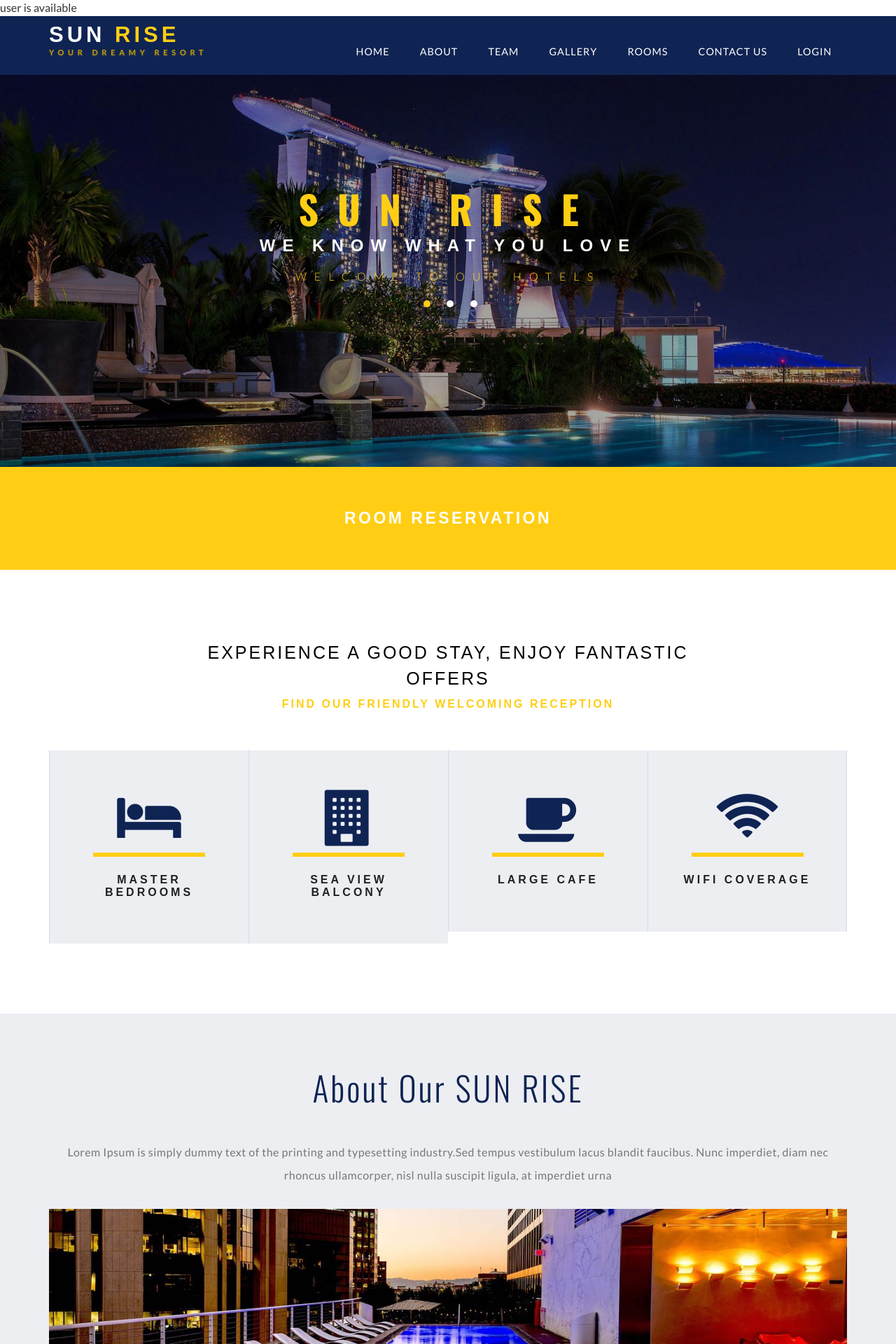
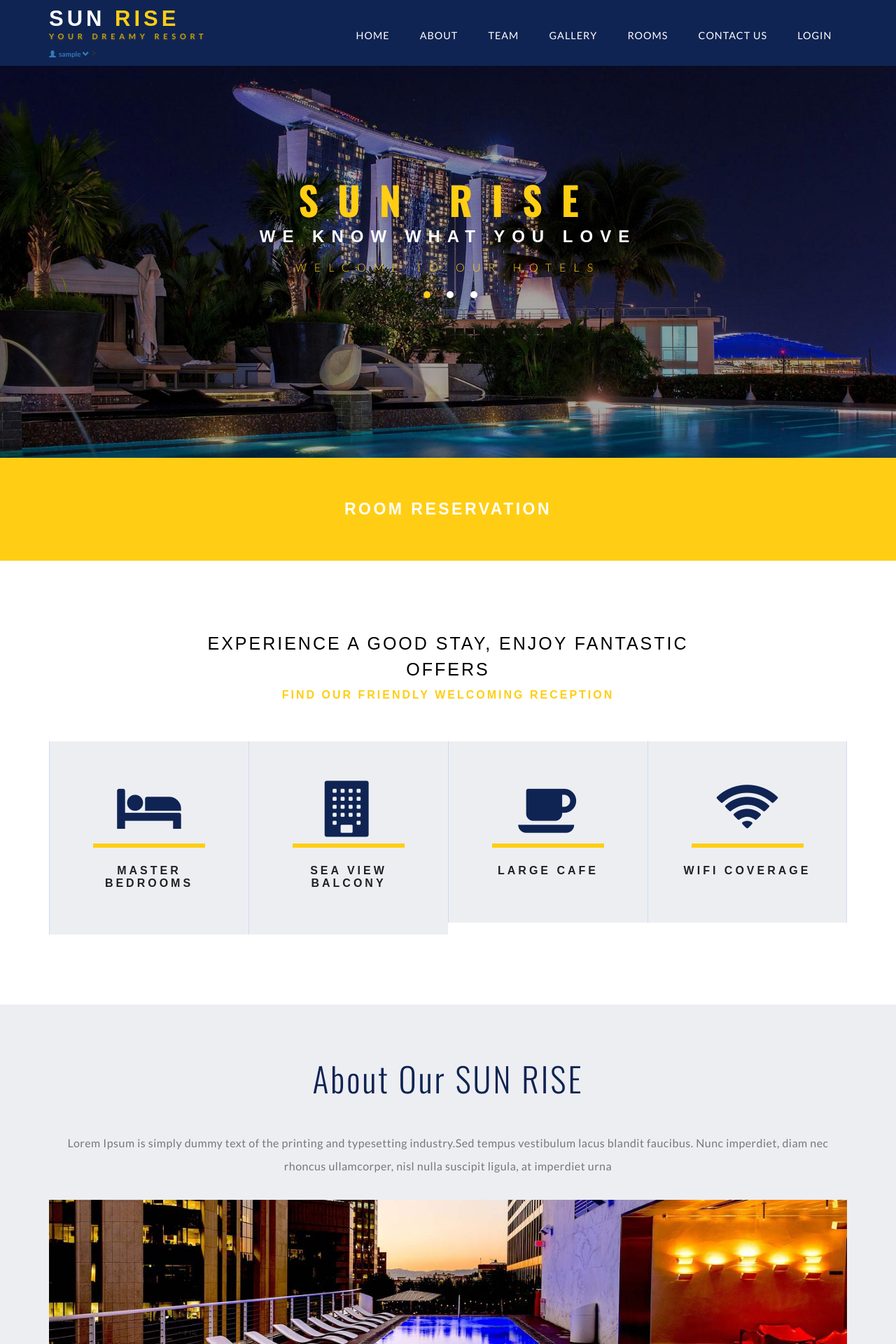
Before and after one commit to hiren1995/Hotel-Management, a PHP site: page /index.php in a window 1280 px wide. Shown: the top 1920 px of the page at 70% size. Run offline with PHP 8.4, Linux system fonts and the light colour scheme; a user stored in the database is signed in; some web fonts are replaced.

Commit message:
Home page changes
added username on home page and logout option after login

```diff
--- a/Hotel/index.php
+++ b/Hotel/index.php
@@ -1,10 +1,5 @@
 <?php
  session_start();
- if(isset($_SESSION["user"]))
- {
-			echo("user is available");
- }
-
 include('db.php');
 ?>
 <!DOCTYPE html>
@@ -47,7 +42,24 @@ include('db.php');
 						<span class="icon-bar"></span>
 						<span class="icon-bar"></span>
 					</button>
-					<h1><a class="navbar-brand" href="index.php">SUN <span>RISE</span><p class="logo_w3l_agile_caption">Your Dreamy Resort</p></a></h1>
+					<h1>
+						<a class="navbar-brand" href="index.php">SUN <span>RISE</span><p class="logo_w3l_agile_caption">Your Dreamy Resort</p></a>
+				</h1>
+<?php if(isset($_SESSION["user"])): ?>
+<display   <li class="dropdown">
+                    <a href="#" class="dropdown-toggle" style="font-size: x-small;" data-toggle="dropdown">
+                        <span class="glyphicon glyphicon-user"></span>
+                        <strong><?php  echo($_SESSION['user']) ?></strong>
+                        <span class="glyphicon glyphicon-chevron-down"></span>
+                    </a>
+                    <ul class="dropdown-menu">
+										<li><a href="admin/logout.php"><i class="fa fa-sign-out fa-fw"></i> Logout</a>
+                    </ul>
+                </li>>
+<?php else: ?>
+<display>
+<?php endif; ?>
+
 				</div>
 				<!-- Collect the nav links, forms, and other content for toggling -->
 				<div class="collapse navbar-collapse navbar-right" id="bs-example-navbar-collapse-1">
@@ -63,8 +75,10 @@ include('db.php');
 						</ul>
 					</nav>
 				</div>
+				<div class="nav navbar-nav navbar-right">
+
+				</div>
 			</nav>
-
 		</div>
 	</div>
 <!-- //header -->
@@ -520,8 +534,7 @@ include('db.php');
 					</script>
 <!-- //gallery popup -->
 <!-- start-smoth-scrolling -->
-<script type="text/javascript" src="js/move-top.js"></script>
-<script type="text/javascript" src="js/easing.js"></script>
+<!-- <script type="text/javascript" src="js/easing.js"></script> -->
 <script type="text/javascript">
 	jQuery(document).ready(function($) {
 		$(".scroll").click(function(event){
@@ -608,9 +621,6 @@ fit: true
 		});
 	</script>
 
-	<div class="arr-w3ls">
-	<a href="#home" id="toTop" style="display: block;"> <span id="toTopHover" style="opacity: 1;"> </span></a>
-	</div>
 <!-- //smooth scrolling -->
 <script type="text/javascript" src="js/bootstrap-3.1.1.min.js"></script>
 </body>
--- a/Hotel/js/move-top.js
+++ /dev/null
@@ -1,5 +0,0 @@
-/* UItoTop jQuery Plugin 1.2 | Matt Varone | http://www.mattvarone.com/web-design/uitotop-jquery-plugin */
-(function($){$.fn.UItoTop=function(options){var defaults={text:'To Top',min:200,inDelay:600,outDelay:400,containerID:'toTop',containerHoverID:'toTopHover',scrollSpeed:1000,easingType:'linear'},settings=$.extend(defaults,options),containerIDhash='#'+settings.containerID,containerHoverIDHash='#'+settings.containerHoverID;$('body').append('<a href="#" id="'+settings.containerID+'">'+settings.text+'</a>');$(containerIDhash).hide().on('click.UItoTop',function(){$('html, body').animate({scrollTop:0},settings.scrollSpeed,settings.easingType);$('#'+settings.containerHoverID,this).stop().animate({'opacity':0},settings.inDelay,settings.easingType);return false;}).prepend('<span id="'+settings.containerHoverID+'"></span>').hover(function(){$(containerHoverIDHash,this).stop().animate({'opacity':1},600,'linear');},function(){$(containerHoverIDHash,this).stop().animate({'opacity':0},700,'linear');});$(window).scroll(function(){var sd=$(window).scrollTop();if(typeof document.body.style.maxHeight==="undefined"){$(containerIDhash).css({'position':'absolute','top':sd+$(window).height()-50});}
-if(sd>settings.min)
-$(containerIDhash).fadeIn(settings.inDelay);else
-$(containerIDhash).fadeOut(settings.Outdelay);});};})(jQuery);
```
